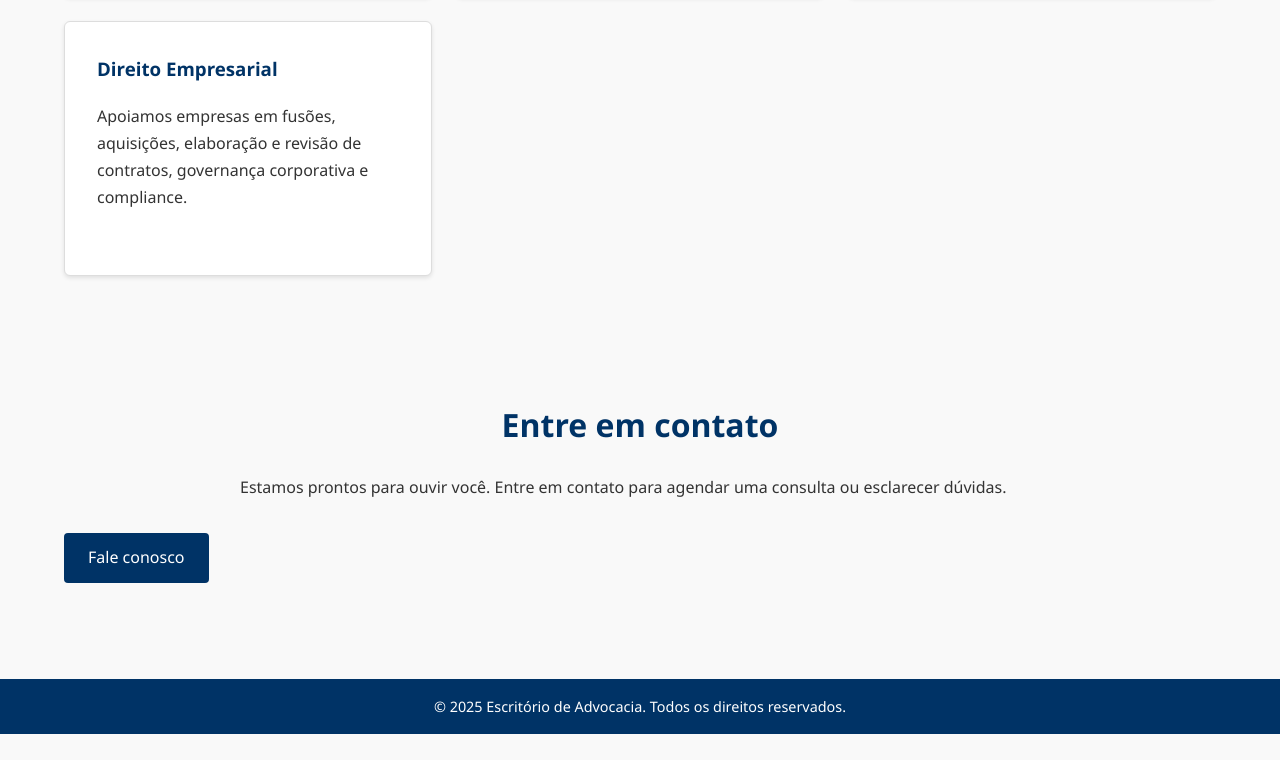
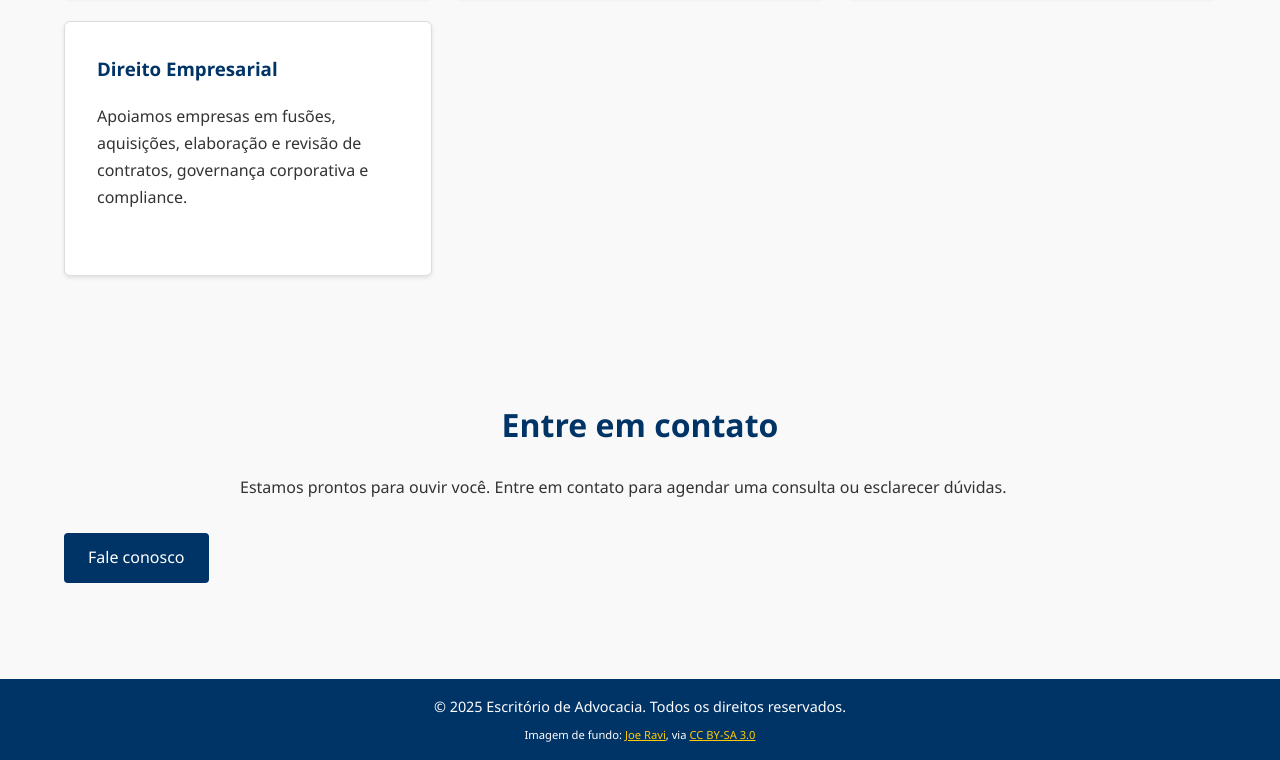
Before and after one commit to zeca6883/advocacia-site, a plain HTML site: page index.html in a window 1280 px wide. Shown: the part 1500-2260 px from the top of the page. Before the commit the page ends 2234 px from the top, so only its background shows below. Drawn offline with Linux system fonts and the light colour scheme.

Commit message:
Add image credit to footer in index.html

```diff
--- a/index.html
+++ b/index.html
@@ -70,6 +70,8 @@
   </main>
   <footer>
     <p>&copy; 2025 Escritório de Advocacia. Todos os direitos reservados.</p>
+            <p class="image-credit">Imagem de fundo: <a href="https://commons.wikimedia.org/wiki/File:Panorama_of_United_States_Supreme_Court_Building_at_Dusk.jpg" target="_blank">Joe Ravi</a>, via <a href="https://creativecommons.org/licenses/by-sa/3.0/" target="_blank">CC BY-SA 3.0</a></p>
+
   </footer>
 </body>
 </html>
```
